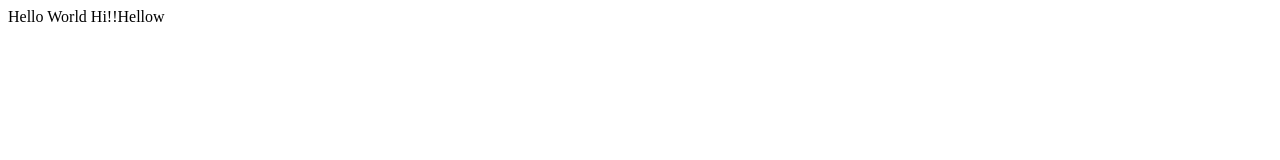
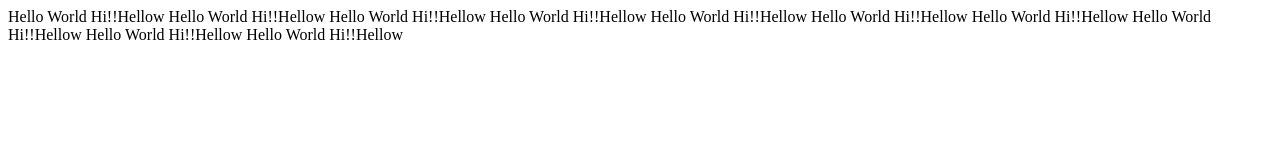
Before and after one commit to arhen/belajargit, a plain HTML site: page index.html in a window 1280 px wide. Drawn offline with Linux system fonts and the light colour scheme.

Commit message:
add some line

```diff
--- a/index.html
+++ b/index.html
@@ -8,5 +8,14 @@
 </head>
 <body>
 	Hello World Hi!!Hellow
+	Hello World Hi!!Hellow
+	Hello World Hi!!Hellow
+	Hello World Hi!!Hellow
+	Hello World Hi!!Hellow
+	Hello World Hi!!Hellow
+	Hello World Hi!!Hellow
+	Hello World Hi!!Hellow
+	Hello World Hi!!Hellow
+	Hello World Hi!!Hellow
 </body>
 </html>
```
